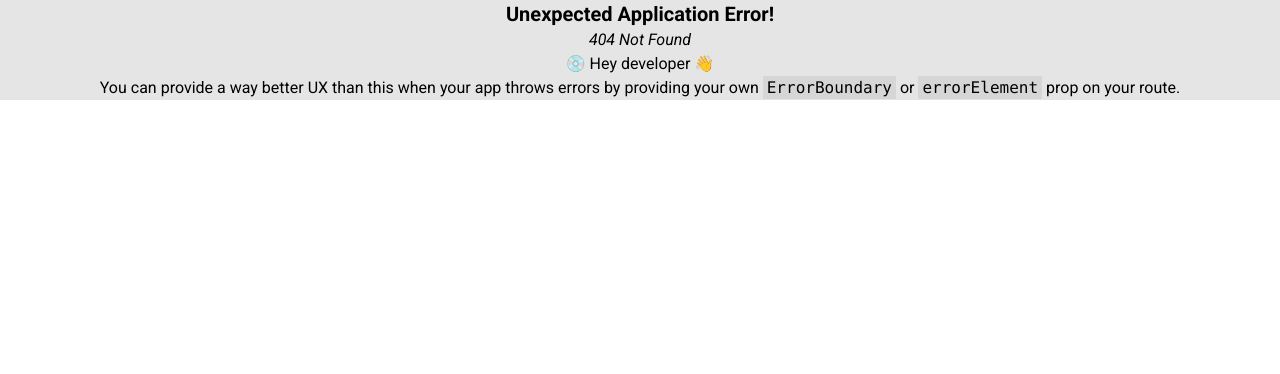
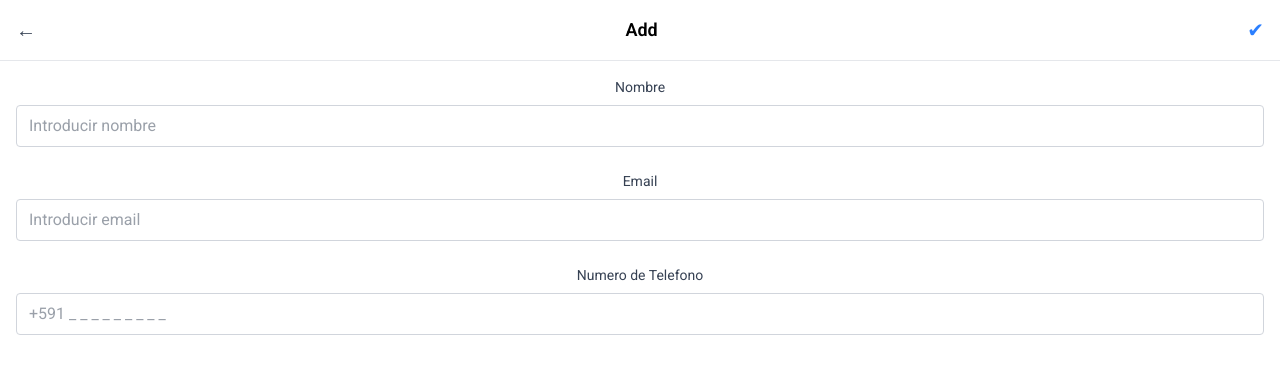
Before and after one commit to FernandoGarcia19/QA-AppAgenda, a React (Vite) app: page /addConntact/1 in a window 1280 px wide. Before the commit this address had no page. Shown: the top 374 px of the page. Built offline with nearby package versions, Linux system fonts and the light colour scheme.

Commit message:
Add router to AddContact component

```diff
--- a/src/components/AddContact.jsx
+++ b/src/components/AddContact.jsx
@@ -1,20 +1,23 @@
 import { useState } from "react";
+import {  useParams,useNavigate } from "react-router-dom";
 
-const AddContact = ({ onAddContact, onCancel }) => {
-  const [name, setName] = useState("");
-  const [surname, setSurname] = useState("");
-  const [phone, setPhone] = useState("");
+const AddContact = () => {
+  const {id} = useParams();
+  const navigate = useNavigate();
+  const [nombre, setNombre] = useState("");
+  const [email, setEmail] = useState("");
+  const [numeroTelefono, setNumeroTelefono] = useState("");
 
   const handleSave = () => {
-    if (!name || !surname || !phone) return;
-    onAddContact({ name, surname, phone });
+    if (!nombre || !email || !numeroTelefono) return;
+    onAddContact({ nombre, email, numeroTelefono });
   };
 
   return (
     <div className="min-h-screen flex flex-col bg-white">
       {/* Header */}
       <div className="flex items-center justify-between p-4 border-b border-gray-200">
-        <button onClick={onCancel} className="text-xl text-gray-700">←</button>
+        <button onClick={()=>navigate(`/home/${id}`)} className="text-xl text-gray-700">←</button>
         <h1 className="text-lg font-semibold">Add</h1>
         <button onClick={handleSave} className="text-xl text-blue-500">✔</button>
       </div>
@@ -22,34 +25,34 @@ const AddContact = ({ onAddContact, onCancel }) => {
       {/* Form */}
       <div className="flex flex-col p-4 space-y-6">
         <div>
-          <label className="block text-gray-700 text-sm mb-2">Name</label>
+          <label className="block text-gray-700 text-sm mb-2">Nombre</label>
           <input
             type="text"
-            placeholder="Enter name"
-            value={name}
-            onChange={(e) => setName(e.target.value)}
+            placeholder="Introducir nombre"
+            value={nombre}
+            onChange={(e) => setNombre(e.target.value)}
             className="border border-gray-300 rounded w-full py-2 px-3 text-gray-700 focus:ring-2 focus:ring-blue-400 focus:outline-none"
           />
         </div>
 
         <div>
-          <label className="block text-gray-700 text-sm mb-2">Surname</label>
+          <label className="block text-gray-700 text-sm mb-2">Email</label>
           <input
             type="text"
-            placeholder="Enter surname"
-            value={surname}
-            onChange={(e) => setSurname(e.target.value)}
+            placeholder="Introducir email"
+            value={email}
+            onChange={(e) => setEmail(e.target.value)}
             className="border border-gray-300 rounded w-full py-2 px-3 text-gray-700 focus:ring-2 focus:ring-blue-400 focus:outline-none"
           />
         </div>
 
         <div>
-          <label className="block text-gray-700 text-sm mb-2">Phone number</label>
+          <label className="block text-gray-700 text-sm mb-2">Numero de Telefono</label>
           <input
             type="tel"
-            placeholder="+998 __ ___ __ __"
-            value={phone}
-            onChange={(e) => setPhone(e.target.value)}
+            placeholder="+591 _ _ _ _ _ _ _ _ _"
+            value={numeroTelefono}
+            onChange={(e) => setNumeroTelefono(e.target.value)}
             className="border border-gray-300 rounded w-full py-2 px-3 text-gray-700 focus:ring-2 focus:ring-blue-400 focus:outline-none"
           />
         </div>
--- a/src/components/Home.jsx
+++ b/src/components/Home.jsx
@@ -1,25 +1,11 @@
 import { use, useState } from "react";
 import AddContact from "./AddContact";
-import { useParams } from "react-router-dom";
+import { useNavigate, useParams } from "react-router-dom";
 
 const Home = () => {
   const { id } = useParams();
   const [contacts, setContacts] = useState([]);
-  const [page, setPage] = useState("Home");
-
-  const handleAddContact = (contact) => {
-    setContacts([...contacts, contact]);
-    setPage("Home");
-  };
-
-  if (page === "AddContact") {
-    return (
-      <AddContact
-        onAddContact={handleAddContact}
-        onCancel={() => setPage("Home")}
-      />
-    );
-  }
+  const navigate = useNavigate();
 
   return (
     <div className="min-h-screen flex flex-col">
@@ -55,7 +41,7 @@ const Home = () => {
           </div>
         )}
         <button
-          onClick={() => setPage("AddContact")}
+          onClick={() => navigate(`/addConntact/${id}`)}
           className="absolute bottom-6 right-6 bg-blue-500 text-white rounded-full w-20 h-20 flex items-center justify-center shadow-lg hover:bg-blue-600"
         >
           +
--- a/src/main.jsx
+++ b/src/main.jsx
@@ -4,12 +4,14 @@ import { createRoot } from 'react-dom/client';
 import './index.css';
 import App from './App.jsx';
 import Home from './components/Home.jsx';
+import AddContact from './components/AddContact.jsx';
 import { createBrowserRouter } from 'react-router-dom';
 import { RouterProvider } from 'react-router-dom';
 
 const router = createBrowserRouter([
   { path: '/', element: <App /> },
-  { path: '/home/:id', element: <Home /> }
+  { path: '/home/:id', element: <Home /> },
+  { path: '/addConntact/:id', element: <AddContact /> }
 ]);
 
 createRoot(document.getElementById('root')).render(
```
